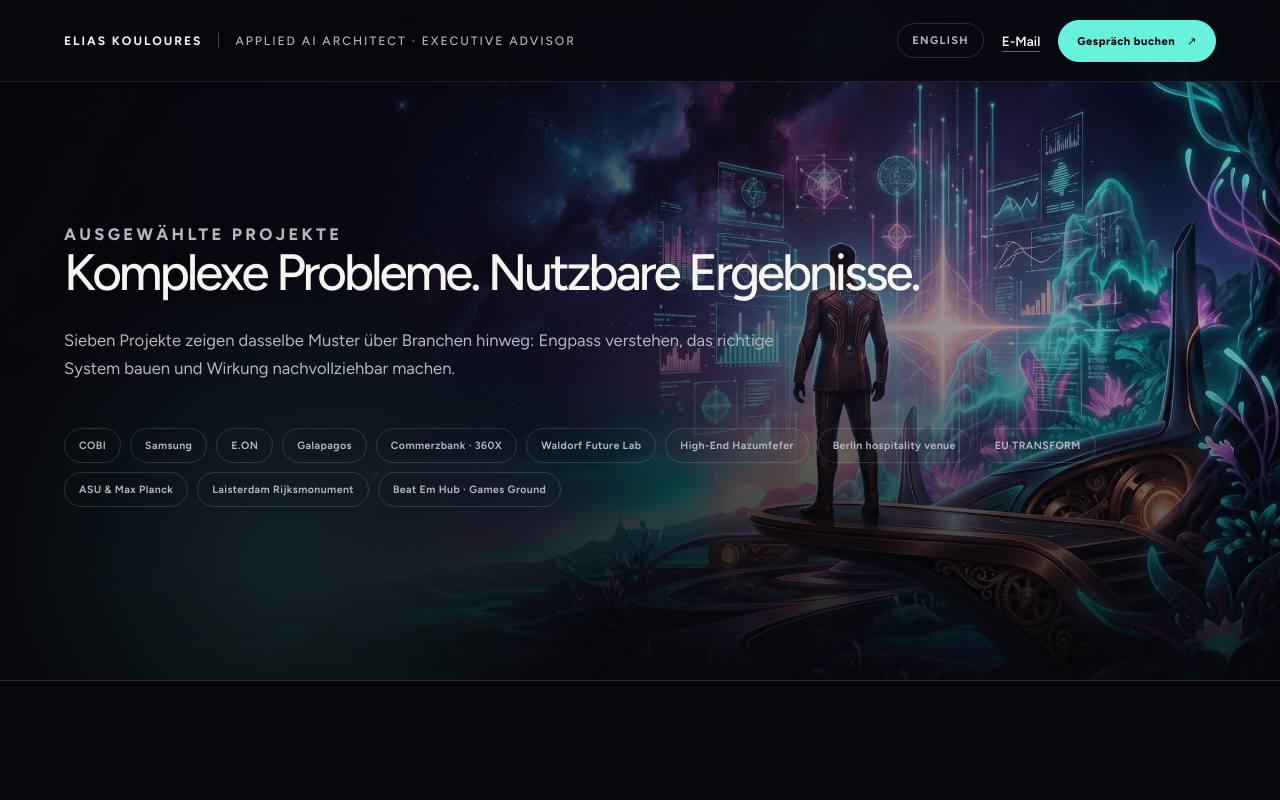
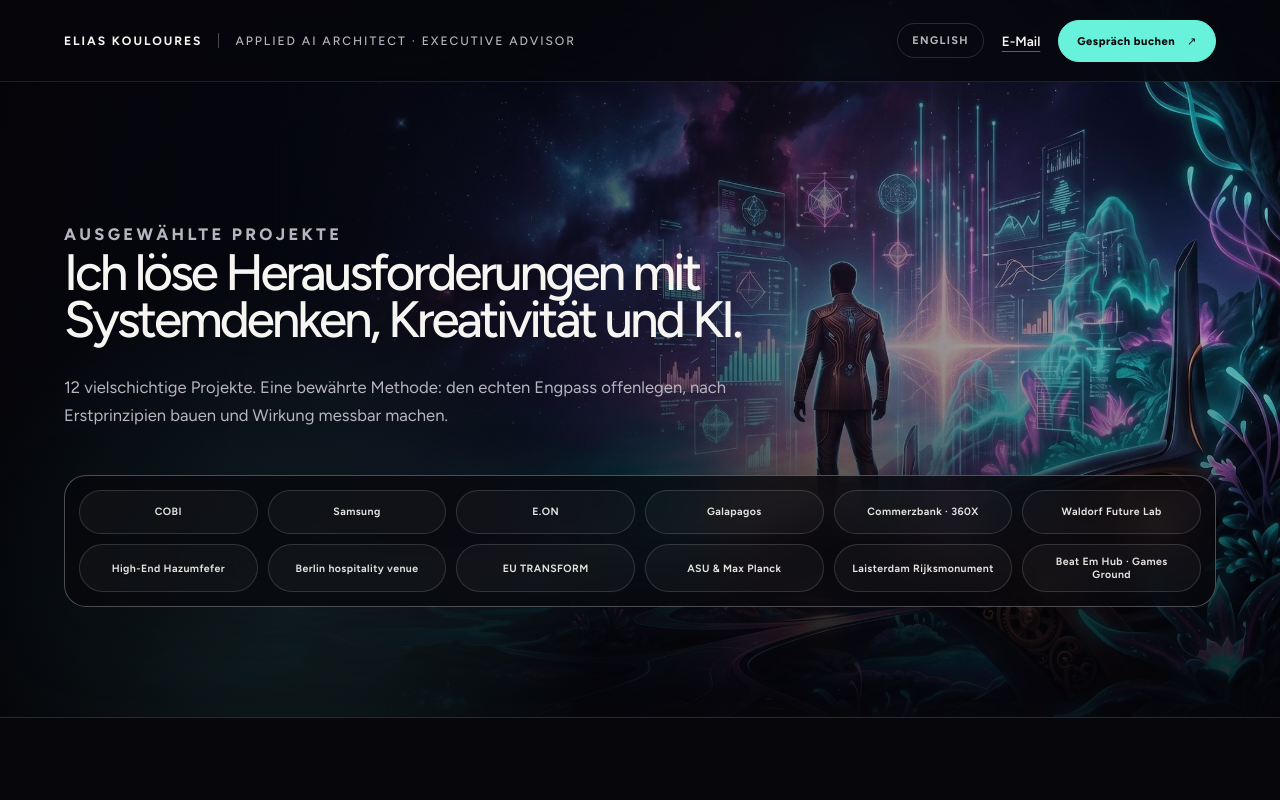
Before and after one commit to EliasKouloures/EliasKouloures-Com, a Next.js app: page /projekte in a window 1280 px wide. Shown: the top 800 px of the page. Built offline with nearby package versions, Linux system fonts and the light colour scheme; no server answers.

Commit message:
Revise work pages copy and project navigation

```diff
--- a/app/authority-data.ts
+++ b/app/authority-data.ts
@@ -121,8 +121,8 @@ export const caseStudies: CaseStudy[] = [
       de: "Kategorieentwicklung · Globaler Go-to-Market",
     },
     title: {
-      en: "Turn a complex product into a category people understand.",
-      de: "Ein komplexes Produkt in eine verständliche Kategorie verwandeln.",
+      en: "Create a new product category and 360° GTM to win global customers and investors for startup.",
+      de: "Neue Produktkategorie und 360° GTM erstellen, um globale Kunden und Investoren für Startup zu gewinnen.",
     },
     bottleneck: {
       en: "A hardware startup had three weeks to launch. Traditional agencies had failed to communicate the product’s complexity.",
@@ -150,8 +150,8 @@ export const caseStudies: CaseStudy[] = [
       de: "KI-Wissensarchitektur · Retail Enablement",
     },
     title: {
-      en: "Make product knowledge available across 7,200 stores.",
-      de: "Produktwissen in 7.200 Stores verfügbar machen.",
+      en: "Turn product data from global TelCo into B2B sales bot for 7,200 stores.",
+      de: "Produktkatalog von globalem TelCo für 7.200 Shops als B2B Sales-Bot verfügbar machen.",
     },
     bottleneck: {
       en: "Sales teams needed immediate product training across German retail. In-person delivery could not scale.",
@@ -179,8 +179,8 @@ export const caseStudies: CaseStudy[] = [
       de: "Executive Strategy · Venture Design",
     },
     title: {
-      en: "Move a stalled executive opportunity into a working decision.",
-      de: "Eine festgefahrene C-Suite-Chance in eine belastbare Entscheidung überführen.",
+      en: "Showcase AI mastery to C-suite during 5 months of standstill for €50k project approval.",
+      de: "C-Suite KI-Kompetenz vorführen, um 5 Monate Stillstand in €50k Projektzusage zu verwandeln.",
     },
     bottleneck: {
       en: "An APAC C-suite pitch had stalled for five months while a major infrastructure constraint demanded a new operating model.",
@@ -208,8 +208,8 @@ export const caseStudies: CaseStudy[] = [
       de: "KI-Revenue-Operations · CRM-Automatisierung",
     },
     title: {
-      en: "Turn an invisible B2B inbox into a visible revenue system.",
-      de: "Aus einem unsichtbaren B2B-Postfach ein transparentes Revenue-System bauen.",
+      en: "Cut lead response time from 5 days to 19 minutes with €0.5 daily CAPEX.",
+      de: "Verkürzung Leads-Reaktionszeit von 5 Tagen auf 19 Minuten bei 0,5 € CAPEX pro Tag.",
     },
     bottleneck: {
       en: "High-value enquiries waited up to five days. There was no CRM infrastructure and no pipeline visibility for the CEO.",
@@ -237,8 +237,8 @@ export const caseStudies: CaseStudy[] = [
       de: "Regulierte Fintech · UX und Kommunikation",
     },
     title: {
-      en: "Translate tokenisation into a platform investors can use.",
-      de: "Tokenisierung in eine Plattform übersetzen, die Investoren nutzen können.",
+      en: "Development of FinTech website for GTM across 3 tokenised markets in 2 weeks.",
+      de: "Entwicklung FinTech-Webseite für GTM in 3 tokenisierten Märkten in 2 Wochen.",
     },
     bottleneck: {
       en: "Blockchain tokenisation of art and real estate needed to become clear, credible and commercially usable for investors.",
@@ -253,8 +253,8 @@ export const caseStudies: CaseStudy[] = [
       de: "Die Plattform startete schnell, erreichte ihre Pre-Launch-Zielgruppe und reduzierte durch klarere UX den Supportaufwand.",
     },
     metrics: {
-      en: ["10-day sprint", "5–10 UHNWI target reached", "50% fewer support requests"],
-      de: ["10-Tage-Sprint", "Ziel von 5–10 UHNWI erreicht", "50 % weniger Supportanfragen"],
+      en: ["10-day sprint", "5–10 UHNWI target reached", "End2End compliance for investor journey"],
+      de: ["10-Tage-Sprint", "Ziel von 5–10 UHNWI erreicht", "End2End Compliance für Investoren-Journey"],
     },
     pillars: ["SOLVE", "CREATE"],
   },
@@ -266,8 +266,8 @@ export const caseStudies: CaseStudy[] = [
       de: "KI-Adoption · Bildung",
     },
     title: {
-      en: "Make AI useful without abandoning human values.",
-      de: "KI nutzbar machen, ohne menschliche Werte aufzugeben.",
+      en: "Create & teach GDPR-compliant AI workshops for value-led education.",
+      de: "Entwickeln und leiten DSGVO-konformer KI-Workshops für wertorientierte Bildung.",
     },
     bottleneck: {
       en: "Teachers faced administrative overload while students lacked future skills. The debate was trapped between rejection and hype.",
@@ -295,8 +295,8 @@ export const caseStudies: CaseStudy[] = [
       de: "Deep-Tech-Kommunikation · Sales Enablement",
     },
     title: {
-      en: "Sell the outcome—not an unreadable technology specification.",
-      de: "Das Ergebnis verkaufen – nicht eine unlesbare Technologiespezifikation.",
+      en: "Create 12 assets in 1 hour that show organisers what 32k lumens do for their event.",
+      de: "12 Assets in 1 Stunde erstellen, die Veranstaltern Vorteile von 32k Lumen visualisieren.",
     },
     bottleneck: {
       en: "Complex projection hardware was presented as raw specifications, so buyers could not understand the value of the complete service.",
@@ -324,8 +324,8 @@ export const caseStudies: CaseStudy[] = [
       de: "Krisenpivot · Zero-CAPEX-Betrieb",
     },
     title: {
-      en: "Keep a business alive when its revenue goes to zero overnight.",
-      de: "Ein Unternehmen am Leben halten, wenn der Umsatz über Nacht auf null fällt.",
+      en: "Turn locked-down venue into streaming business to save 35 staff over 1.5 years with 0 CAPEX.",
+      de: "Nachtclub während Lockdown mit Streaming refinanzieren, um 35 MA über 1,5 Jahre mit 0 CAPEX zu retten.",
     },
     bottleneck: {
       en: "Lockdown removed 100% of an established venue’s revenue. Every conventional recovery plan required capital the business no longer had.",
@@ -363,8 +363,8 @@ export const caseStudies: CaseStudy[] = [
       de: "Arbeitsmarktpolitik · Upskilling-Architektur",
     },
     title: {
-      en: "Replace a roadmap with no measures with a model that can be tested.",
-      de: "Eine Roadmap ohne Maßnahmen durch ein prüfbares Modell ersetzen.",
+      en: "Design modular upskilling framework for 41M AI-exposed EU jobs.",
+      de: "Modulares Weiterbildungskonzept für 41 Mio. EU-Arbeitskräfte erstellen, um vor KI-Jobverlust zu retten.",
     },
     bottleneck: {
       en: "A two-year EU project closed with a future-of-work roadmap that carried no KPIs and no concrete measures, while automation pressure on routine roles kept rising.",
@@ -400,8 +400,8 @@ export const caseStudies: CaseStudy[] = [
       de: "Entscheidungsforschung · Stakeholder-Simulation",
     },
     title: {
-      en: "Make billion-scale decisions feel their own consequences.",
-      de: "Milliardenentscheidungen ihre eigenen Folgen spüren lassen.",
+      en: "Give millions of unheard stakeholders a voice in political decision rooms.",
+      de: "Millionen überhörten Interessengruppen eine Stimme in politischen Entscheidungsgremien geben.",
     },
     bottleneck: {
       en: "A collapsing workshop process put the Decision Theater Ideathon submission at risk. The underlying problem was larger: abstract big-data models keep decision-makers insulated from the consequences their choices create for affected groups.",
@@ -429,8 +429,8 @@ export const caseStudies: CaseStudy[] = [
       de: "Denkmalsanierung · Angewandte KI-Methode",
     },
     title: {
-      en: "Retrofit a protected building without touching its fabric.",
-      de: "Ein denkmalgeschütztes Gebäude sanieren, ohne die Bausubstanz anzutasten.",
+      en: "Modernise monument in a way that makes staff and conservation authority happy.",
+      de: "Denkmal so modernisieren, dass Mitarbeiter und Schutzbehörde glücklich sind.",
     },
     bottleneck: {
       en: "Heritage-protection rules block conventional energy retrofits of historic Dutch buildings. At the CRN CicloSchools hackathon in Berlin, competing teams of up to six people spent a full working day and finished with unresolved sketches.",
@@ -468,8 +468,8 @@ export const caseStudies: CaseStudy[] = [
       de: "Markenstrategie · Event-Tech-Go-to-Market",
     },
     title: {
-      en: "Scale a subculture into a B2B business without a media budget.",
-      de: "Eine Subkultur ohne Mediabudget zu einem B2B-Geschäft skalieren.",
+      en: "Grow grassroots gaming event to 8k festival and secure bookings at 70k festivals.",
+      de: "Gaming-Event zum 8k Festival aufbauen und Buchungen bei 70k Festivals sichern.",
     },
     bottleneck: {
       en: "A grassroots gaming startup had credibility with its community but no route into profitable B2B event work, and no paid-media budget to buy one.",
--- a/app/components/WorkPage.tsx
+++ b/app/components/WorkPage.tsx
@@ -41,21 +41,21 @@ export function WorkPage({ language }: WorkPageProps) {
           </p>
           <h1>
             {isGerman
-              ? "Komplexe Probleme. Nutzbare Ergebnisse."
-              : "Complex problems. Useful outcomes."}
+              ? "Ich löse Herausforderungen mit Systemdenken, Kreativität und KI."
+              : "I solve challenges with systems thinking, creativity & AI."}
           </h1>
           <p>
             {isGerman
-              ? "Sieben Projekte zeigen dasselbe Muster über Branchen hinweg: Engpass verstehen, das richtige System bauen und Wirkung nachvollziehbar machen."
-              : "Seven engagements show the same pattern across industries: understand the constraint, build the right system and make the outcome inspectable."}
+              ? "12 vielschichtige Projekte. Eine bewährte Methode: den echten Engpass offenlegen, nach Erstprinzipien bauen und Wirkung messbar machen."
+              : "12 multifaceted cases. One proven method: expose the real constraint, build from first principles and make the outcome measurable."}
           </p>
-          <div className="case-index" aria-label={isGerman ? "Projektübersicht" : "Case study index"}>
+          <nav className="case-index" aria-label={isGerman ? "Projektübersicht" : "Case study index"}>
             {caseStudies.map((item) => (
               <a href={`#${item.id}`} key={item.id}>
                 {item.client}
               </a>
             ))}
-          </div>
+          </nav>
         </div>
       </section>
 
@@ -107,8 +107,8 @@ export function WorkPage({ language }: WorkPageProps) {
             </p>
             <h2>
               {isGerman
-                ? "Breite Kompetenz. Von anderen öffentlich bestätigt."
-                : "Breadth, validated publicly by collaborators."}
+                ? "Vielfältige Herausforderungen. Einstimmiges Vertrauen."
+                : "Multifaceted challenges. Single-minded trust."}
             </h2>
           </div>
           <TestimonialGrid
@@ -126,8 +126,8 @@ export function WorkPage({ language }: WorkPageProps) {
             </p>
             <h2>
               {isGerman
-                ? "Welches Ergebnis muss als Nächstes möglich werden?"
-                : "What outcome needs to become possible next?"}
+                ? "Es gibt kein Handbuch für Ihr Projekt? Lassen Sie uns zusammen etwas Großartiges bauen."
+                : "Your project has no playbook? Let’s build something great together."}
             </h2>
           </div>
           <div className="hero-actions">
--- a/app/globals.css
+++ b/app/globals.css
@@ -3098,27 +3098,45 @@ button:focus-visible {
 }
 
 .case-index {
+  display: grid;
+  grid-template-columns: repeat(6, minmax(0, 1fr));
+  gap: 10px;
+  margin-top: 45px;
+  padding: 14px;
+  border: 1px solid var(--line-strong);
+  border-radius: 22px;
+  background: rgba(7, 7, 11, 0.78);
+  box-shadow: 0 22px 70px rgba(0, 0, 0, 0.28);
+  backdrop-filter: blur(18px) saturate(125%);
+  -webkit-backdrop-filter: blur(18px) saturate(125%);
+}
+
+.case-index a {
   display: flex;
-  flex-wrap: wrap;
-  gap: 9px;
-  margin-top: 45px;
-}
-
-.case-index a {
-  padding: 10px 14px;
+  min-height: 44px;
+  align-items: center;
+  justify-content: center;
+  padding: 10px 12px;
   border: 1px solid var(--line);
   border-radius: 999px;
-  color: var(--muted);
+  background: rgba(255, 255, 255, 0.035);
+  color: rgba(247, 245, 242, 0.92);
   font-size: 0.66rem;
   font-weight: 650;
   letter-spacing: 0.04em;
+  line-height: 1.25;
+  text-align: center;
   transition:
+    background 180ms ease,
     color 180ms ease,
     border-color 180ms ease;
 }
 
-.case-index a:hover {
+.case-index a:hover,
+.case-index a:focus-visible {
   border-color: var(--teal);
+  outline: none;
+  background: rgba(104, 241, 219, 0.08);
   color: var(--ink);
 }
 
@@ -3151,7 +3169,7 @@ button:focus-visible {
 
 .case-study h2 {
   margin: 0;
-  font-size: clamp(2.45rem, 4.2vw, 5rem);
+  font-size: clamp(1.72rem, 2.94vw, 3.5rem);
   font-weight: 490;
   letter-spacing: -0.055em;
   line-height: 0.97;
@@ -3273,6 +3291,10 @@ button:focus-visible {
   .case-narrative {
     margin-top: 60px;
   }
+
+  .case-index {
+    grid-template-columns: repeat(3, minmax(0, 1fr));
+  }
 }
 
 @media (max-width: 760px) {
@@ -3365,7 +3387,9 @@ button:focus-visible {
   }
 
   .case-index {
+    grid-template-columns: repeat(2, minmax(0, 1fr));
     gap: 7px;
+    padding: 10px;
   }
 
   .case-study {
@@ -3373,7 +3397,7 @@ button:focus-visible {
   }
 
   .case-study h2 {
-    font-size: clamp(2.5rem, 12vw, 4.1rem);
+    font-size: clamp(1.75rem, 8.4vw, 2.9rem);
   }
 
   .case-metrics {
--- a/app/markdown-content.ts
+++ b/app/markdown-content.ts
@@ -102,8 +102,8 @@ export function workMarkdown(language: Language) {
         : "Selected Work — Elias Kouloures"
     }`,
     isGerman
-      ? "Komplexe Probleme. Nutzbare Ergebnisse."
-      : "Complex problems. Useful outcomes.",
+      ? "Ich löse Herausforderungen mit Systemdenken, Kreativität und KI."
+      : "I solve challenges with systems thinking, creativity & AI.",
     `Canonical: ${canonicalOrigin}/${isGerman ? "projekte" : "work"}`,
   ];
 
```
Also changed, not shown: 1 other file (tests, documents, lock files or other folders).
